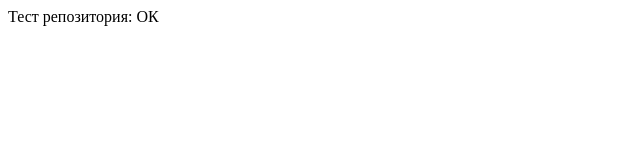
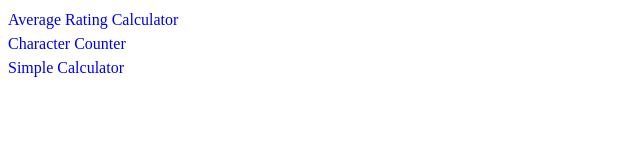
Before and after one commit to Zaryad/zaryad.github.com, a plain HTML site: page index.html in a window 1280 px wide. Shown: the whole page, without its empty margins (0-640 px from the left). Drawn offline with Linux system fonts and the light colour scheme.

Commit message:
Update index.html

```diff
--- a/index.html
+++ b/index.html
@@ -3,9 +3,16 @@
 <head>
  <meta http-equiv="Content-Type" content="text/html; charset=utf-8">
  <meta name="viewport" content="width=device-width, initial-scale=1.0, maximum-scale=2.0, user-scalable=yes">
-  <title>Тест репозитория</title>
+  <title>Мини приложения</title>
+   <base href="mini apps/">
+    <style type="text/css">
+body {line-height:1.5}
+a {text-decoration:none}
+    </style>
 </head>
 <body>
-Тест репозитория: ОК
+<a href="Average Rating Calculator.html">Average Rating Calculator</a><br>
+<a href="Character Counter.html">Character Counter</a><br>
+<a href="Simple Calculator.html">Simple Calculator</a><br>
 </body>
 </html>
```
